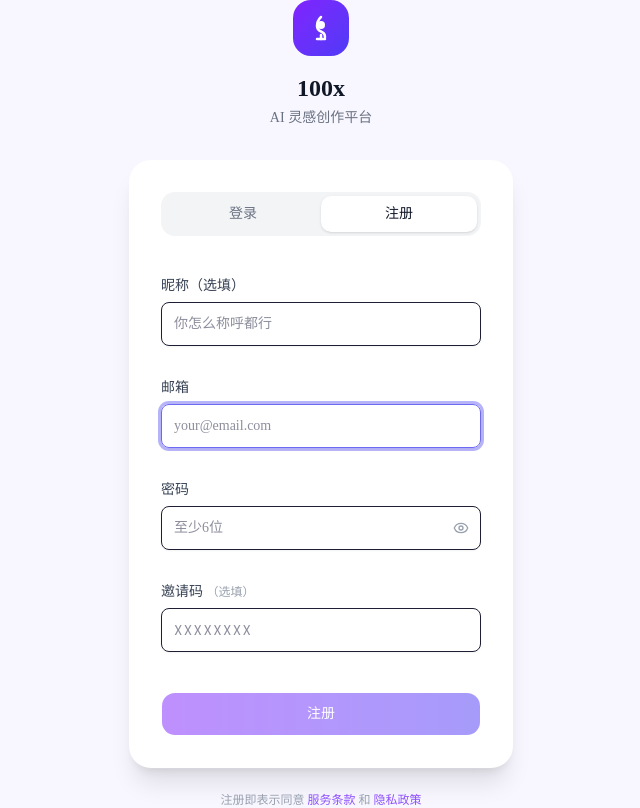
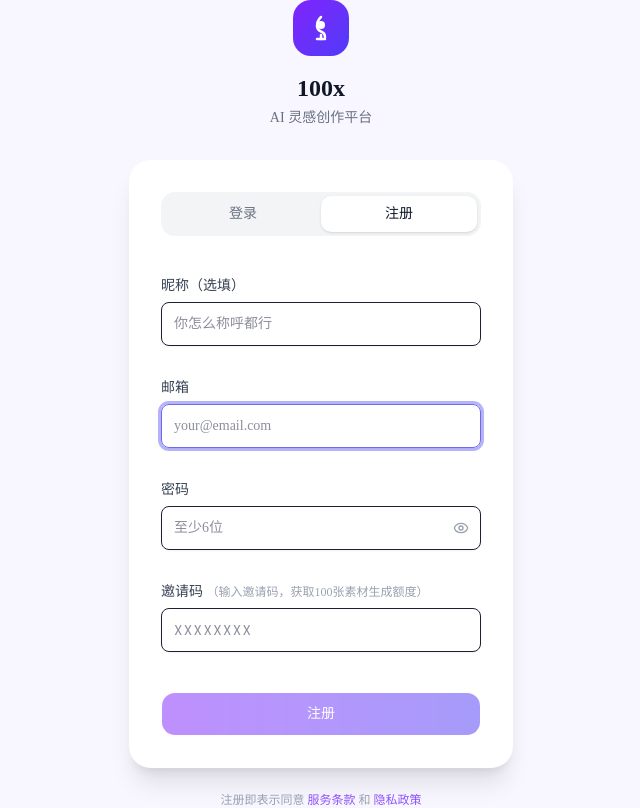
Before and after one commit to KevPH2026/100x, a Next.js app: page /login in a window 1280 px wide. Both pictures are taken after a click on the button "注册". Shown: the whole page, without its empty margins (319-959 px from the left). Built offline with nearby package versions, Linux system fonts and the light colour scheme.

Commit message:
copy: 邀请码文案改为'获取100张素材生成额度'

```diff
--- a/src/app/login/page.tsx
+++ b/src/app/login/page.tsx
@@ -109,7 +109,7 @@ function LoginForm({ mode }: { mode: "login" | "register" }) {
       {mode === "register" && (
         <div className="mb-6">
           <label className="block text-sm font-medium text-gray-700 mb-1.5">
-            邀请码 <span className="text-xs text-gray-400 font-normal">（选填）</span>
+            邀请码 <span className="text-xs text-gray-400 font-normal">（输入邀请码，获取100张素材生成额度）</span>
           </label>
           <Input
             type="text"
```
